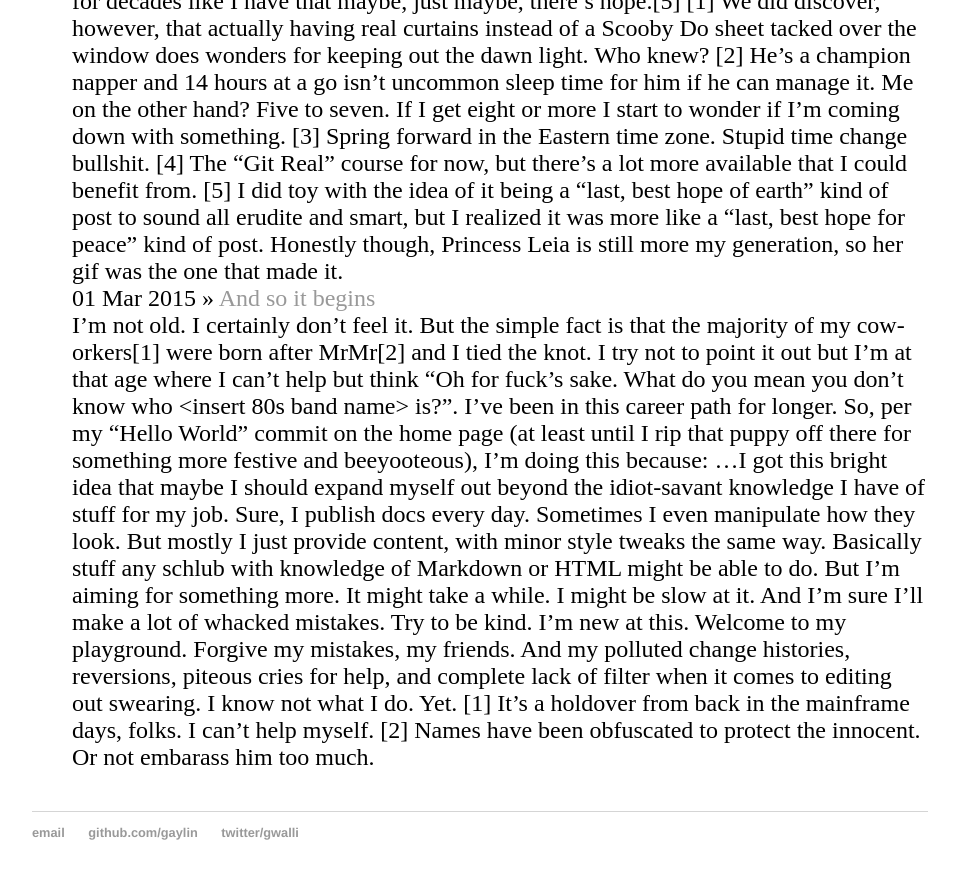
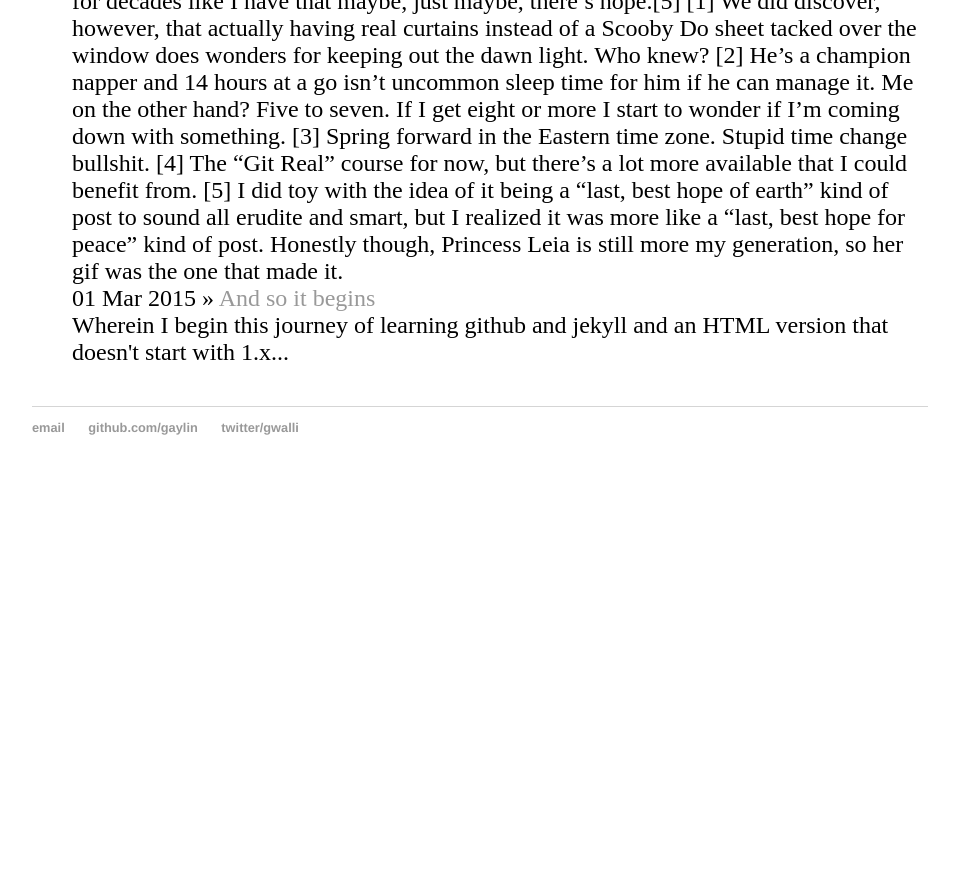
Before and after one commit to gaylin/gaylin.github.io, a Jekyll site: the page built from blog/index.html, in a window 1280 px wide and 900 px high, scrolled down 1829 px. Shown: the top 879 px of the window, without its empty margins (160-1116 px from the left). Built offline with Jekyll 4.4.1, drawn with Linux system fonts in a browser that asks for light colours; Markdown is read by kramdown in place of the engine named in the settings; after the commit the page ends 2324 px from its top, so only the background shows below that.

Commit message:
test the manual override
If I want to do the whole thing manually, overriding Jekyll's automagically generated excerpt, I think Jekyll's precedence rules mean that I can I do it simply by adding the excerpt by hand in the frontmatter of the blog post.

```diff
--- a/_posts/2015-03-01-and-so-it-begins.md
+++ b/_posts/2015-03-01-and-so-it-begins.md
@@ -2,6 +2,7 @@
 layout: post
 title: "And so it begins"
 date: 2015-03-01
+excerpt: Wherein I begin this journey of learning github and jekyll and an HTML version that doesn't start with 1.x...
 ---
 
 I'm not old. I certainly don't feel it. But the simple fact is that the majority of my cow-orkers[1] were born after MrMr[2] and I tied the knot. I try not to point it out but I'm at that age where I can't help but think "Oh for fuck's sake. What do you mean you don't know who \<insert 80s band name\> is?". I've been in this career path for longer.
```
